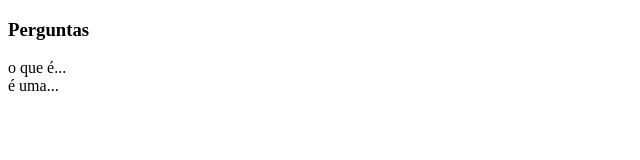
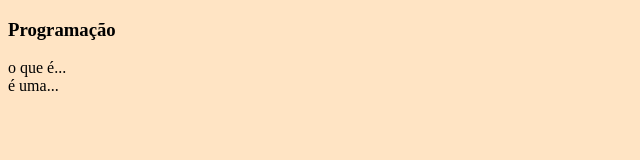
Before and after one commit to AllisonMarks/alguma-porra-ai, a plain HTML site: page Index.html in a window 1280 px wide. Shown: the whole page, without its empty margins (0-640 px from the left). Drawn offline with Linux system fonts and the light colour scheme.

Commit message:
Update Index.html

```diff
--- a/Index.html
+++ b/Index.html
@@ -4,13 +4,14 @@
     <meta charset="UTF-8">
     <meta name="viewport" content="width=device-width, initial-scale=1.0">
     <title>flashcard</title>
+    <link rel="stylesheet" href="style.css">
 </head>
 <body>
     <main>
         <section id="container">
             <article class="cartao">
                 <div class="cartao_conteudo">
-                    <h3>Perguntas</h3>
+                    <h3>Programação</h3>
                     <div class="cartao_conteudo_pergunta">
                         o que é...
                     </div>
```
